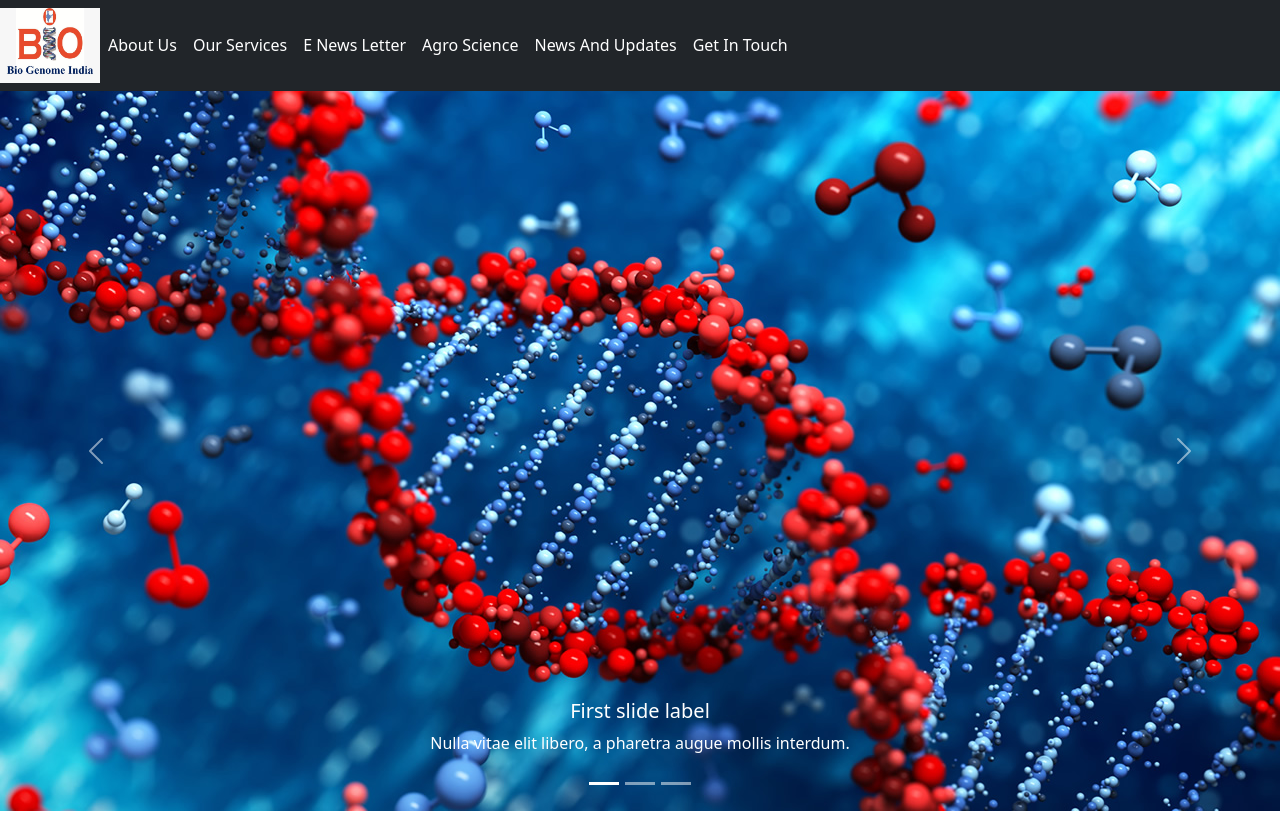
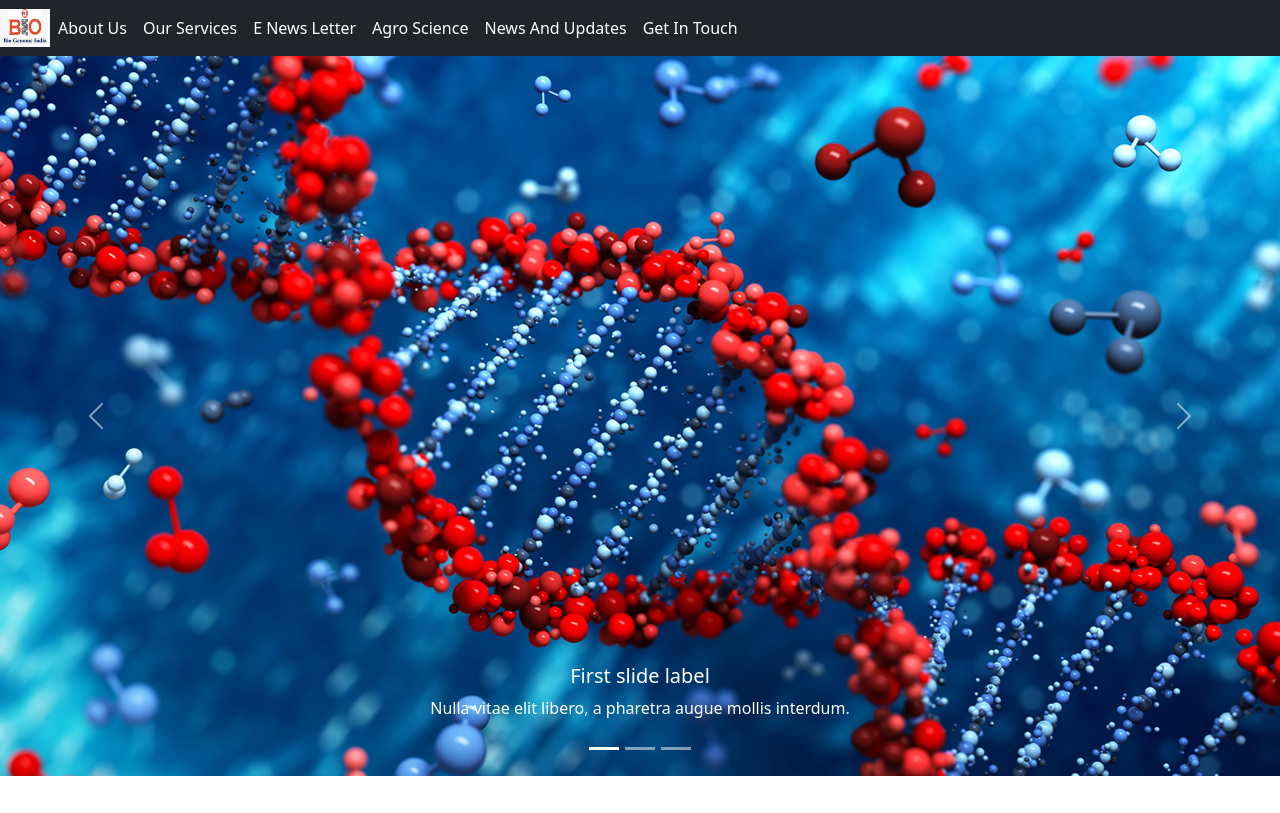
Before and after one commit to Prasad7218/biomolecule-app, a React (Create React App) app: page /home in a window 1280 px wide. Shown: the top 813 px of the page. Built offline with nearby package versions, Linux system fonts and the light colour scheme.

Commit message:
image-resized

```diff
--- a/src/components/Home.jsx
+++ b/src/components/Home.jsx
@@ -17,7 +17,7 @@ const Home = () => {
         <img
           src={logo}
           class="img-fluid"
-          style={{ "max-width": "100px", height: "auto" }}
+          style={{ "max-width": "50px", height: "auto" }}
           alt="..."
         />
         {/* </Link> */}
```
